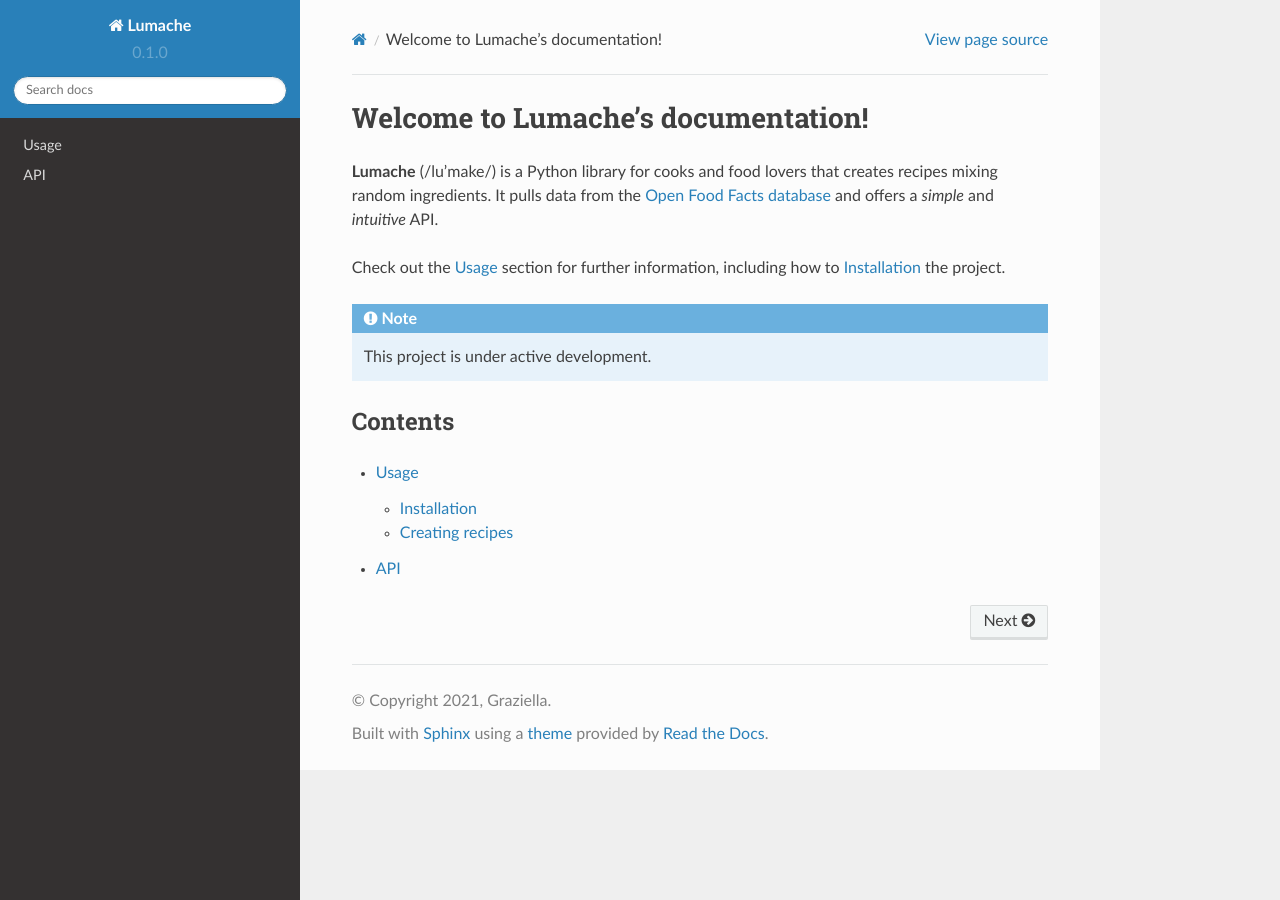
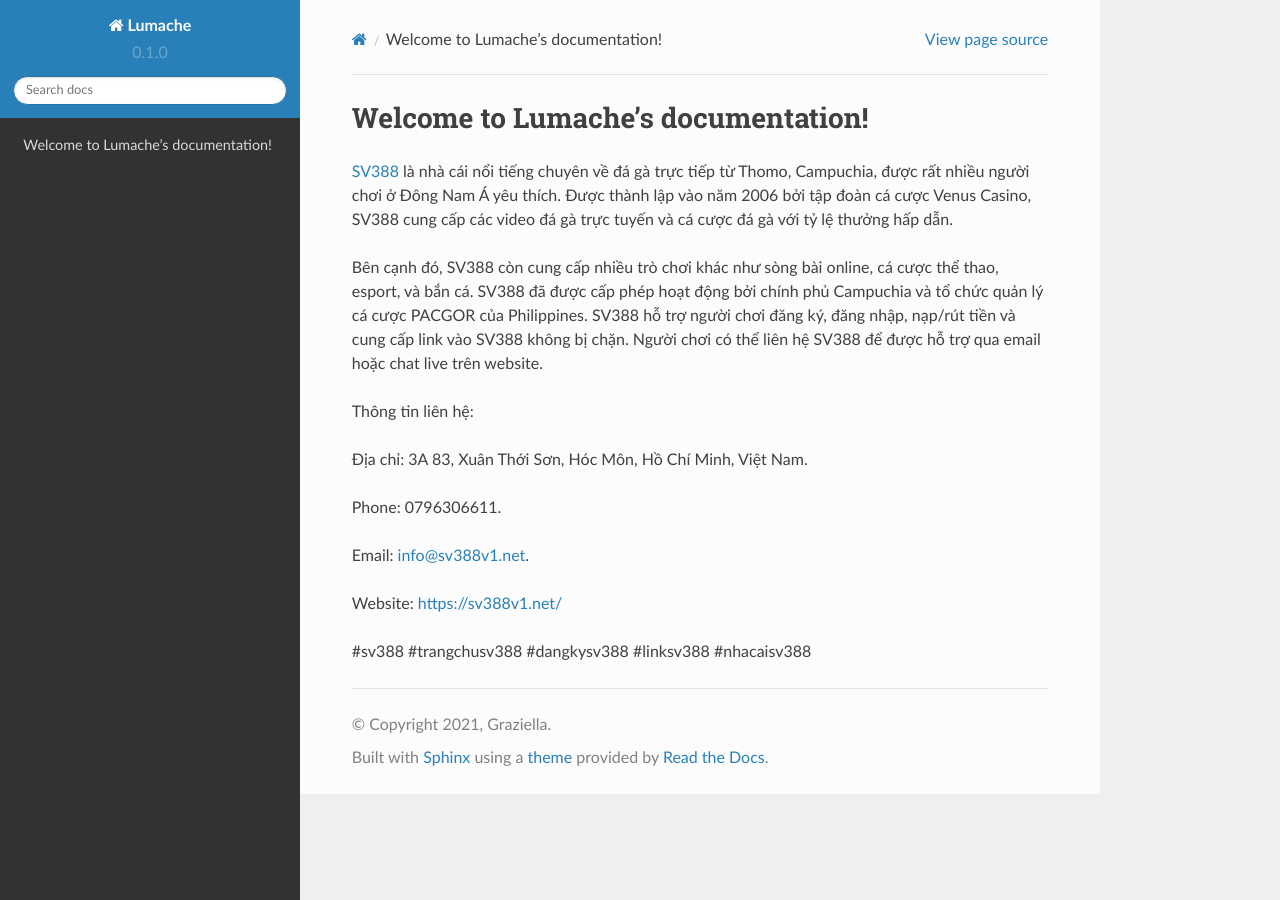
Before and after one commit to phamduyhong/sv388v1net, a Sphinx documentation site: the page built from docs/source/index.rst, in a window 1280 px wide. Built offline with Sphinx 7.4.7 and the Read the Docs theme 2.0.0, drawn with Linux system fonts in a browser that asks for light colours.

Commit message:
Update index.rst

```diff
--- a/docs/source/index.rst
+++ b/docs/source/index.rst
@@ -1,22 +1,18 @@
 Welcome to Lumache's documentation!
 ===================================
 
-**Lumache** (/lu'make/) is a Python library for cooks and food lovers
-that creates recipes mixing random ingredients.
-It pulls data from the `Open Food Facts database <https://world.openfoodfacts.org/>`_
-and offers a *simple* and *intuitive* API.
+`SV388 <https://sv388v1.net/>`_ là nhà cái nổi tiếng chuyên về đá gà trực tiếp từ Thomo, Campuchia, được rất nhiều người chơi ở Đông Nam Á yêu thích. Được thành lập vào năm 2006 bởi tập đoàn cá cược Venus Casino, SV388 cung cấp các video đá gà trực tuyến và cá cược đá gà với tỷ lệ thưởng hấp dẫn.
 
-Check out the :doc:`usage` section for further information, including
-how to :ref:`installation` the project.
+Bên cạnh đó, SV388 còn cung cấp nhiều trò chơi khác như sòng bài online, cá cược thể thao, esport, và bắn cá. SV388 đã được cấp phép hoạt động bởi chính phủ Campuchia và tổ chức quản lý cá cược PACGOR của Philippines. SV388 hỗ trợ người chơi đăng ký, đăng nhập, nạp/rút tiền và cung cấp link vào SV388 không bị chặn. Người chơi có thể liên hệ SV388 để được hỗ trợ qua email hoặc chat live trên website.
 
-.. note::
+Thông tin liên hệ:
 
-   This project is under active development.
+Địa chỉ: 3A 83, Xuân Thới Sơn, Hóc Môn, Hồ Chí Minh, Việt Nam.
 
-Contents
---------
+Phone: 0796306611.
 
-.. toctree::
+Email: info@sv388v1.net.
 
-   usage
-   api
+Website: https://sv388v1.net/
+
+#sv388 #trangchusv388 #dangkysv388 #linksv388 #nhacaisv388
```
